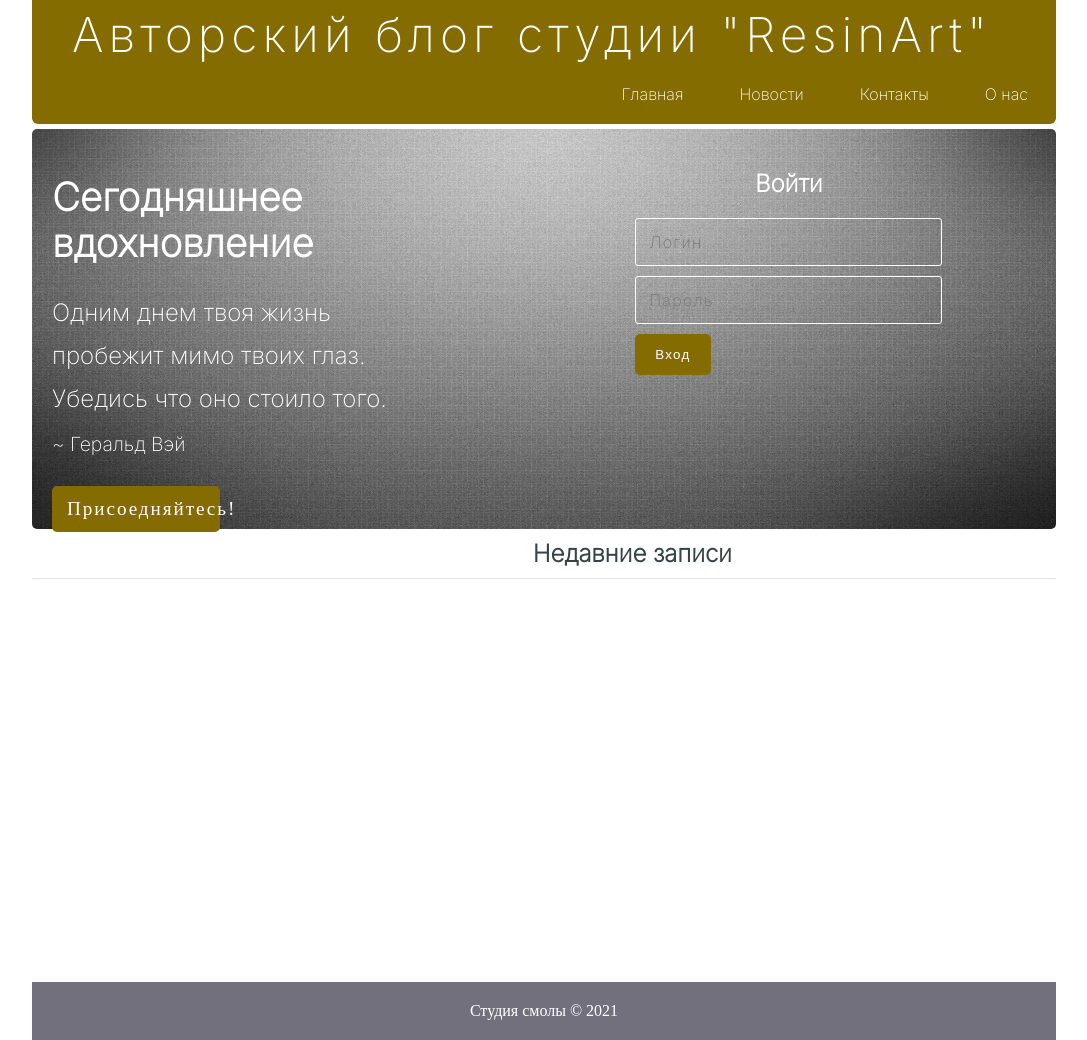
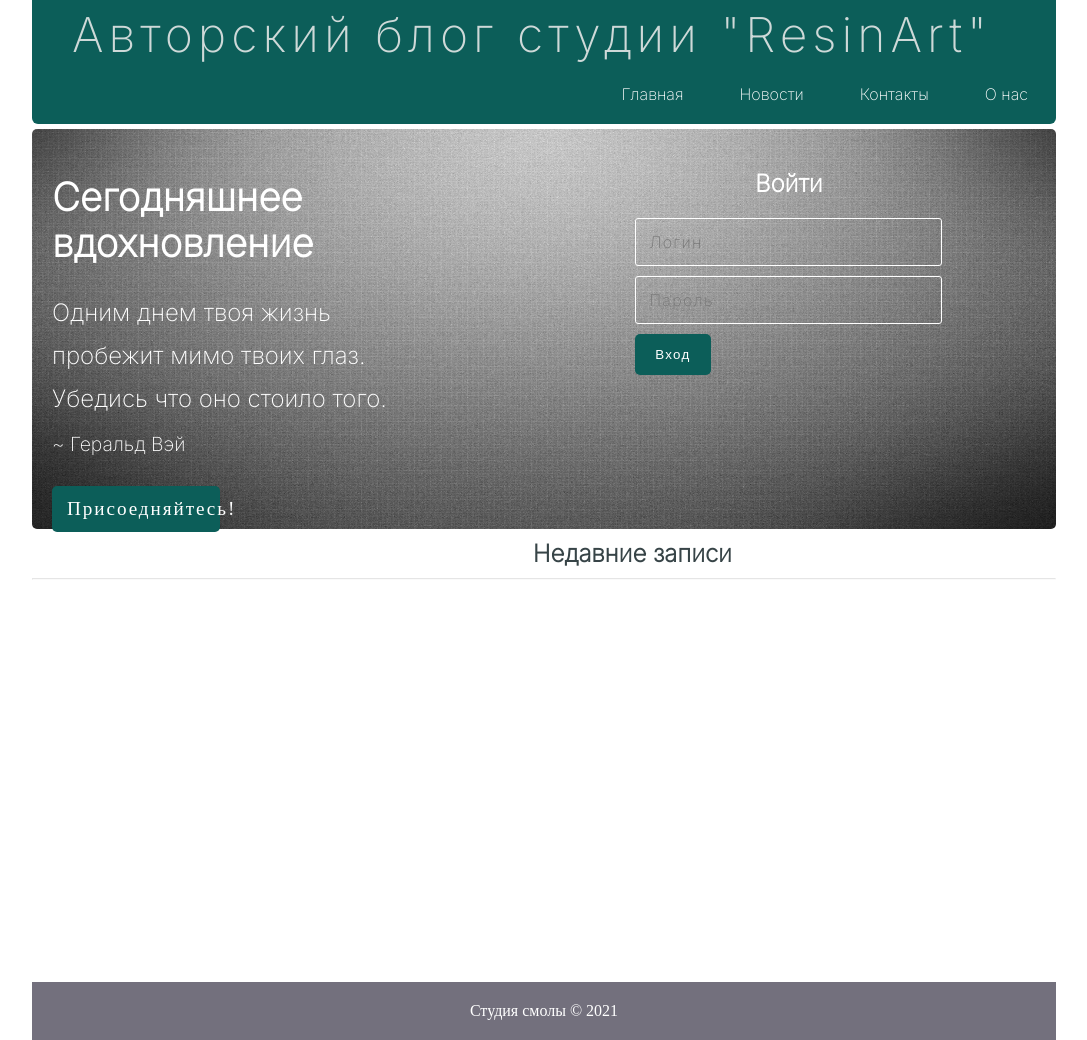
Before and after one commit to reingxd/php-blog-ict, a PHP site: page /sites/ in a window 1280 px wide. Shown: the whole page, without its empty margins (96-1183 px from the left). Run offline with PHP 8.4, Linux system fonts and the light colour scheme; data that the repository does not hold is empty.

Commit message:
Update public_styiling.css

```diff
--- a/static/css/public_styiling.css
+++ b/static/css/public_styiling.css
@@ -12,6 +12,7 @@ body {
   margin: 0;
   padding-bottom: 6rem;
   min-height: 100%;
+  background-color: #ffffff;
 }
 
 h1,
@@ -49,7 +50,7 @@ form input {
   border-radius: 3px;
   box-sizing: border-box;
   background: transparent;
-  border: 1px solid #846c00;
+  border: 1px solid #0c5e59 ;
 }
 form input:focus {
   outline: none;
@@ -57,7 +58,7 @@ form input:focus {
 
 .btn {
   color: white;
-  background: #846c00;
+  background: #0c5e59;
   text-align: center;
   border: none;
   border-radius: 5px;
@@ -75,7 +76,7 @@ form input:focus {
 .navbar {
   margin: 0 auto;
   overflow: hidden;
-  background-color: #846c00;
+  background-color: #0c5e59;
   border-radius: 0px 0px 6px 6px;
 }
 .navbar ul {
@@ -104,7 +105,7 @@ form input:focus {
   padding-left: 40px;
 }
 .navbar .logo_div h1 {
-  color: #ffffff;
+  color: #ced9d8;
   font-size: 3em;
   letter-spacing: 5px;
   font-weight: 100;
@@ -126,7 +127,7 @@ form input:focus {
 .banner {
   margin: 5px auto;
   min-height: 400px;
-  color: white;
+  color: #ced9d8;
   border-radius: 5px;
   background-image: url("../images/background2.jpg");
   background-size: 100% 100%;
@@ -160,7 +161,7 @@ form input:focus {
   text-decoration: none;
 }
 .banner .welcome_msg a:hover {
-  background: #846c00;
+  background: #0c5e59;
 }
 
 .banner .login_div {
@@ -185,7 +186,7 @@ form input:focus {
 }
 .banner .login_div form button {
   display: block;
-  background: #846c00;
+  background: #0c5e59;
   margin-left: 20%;
 }
 .content {
```
